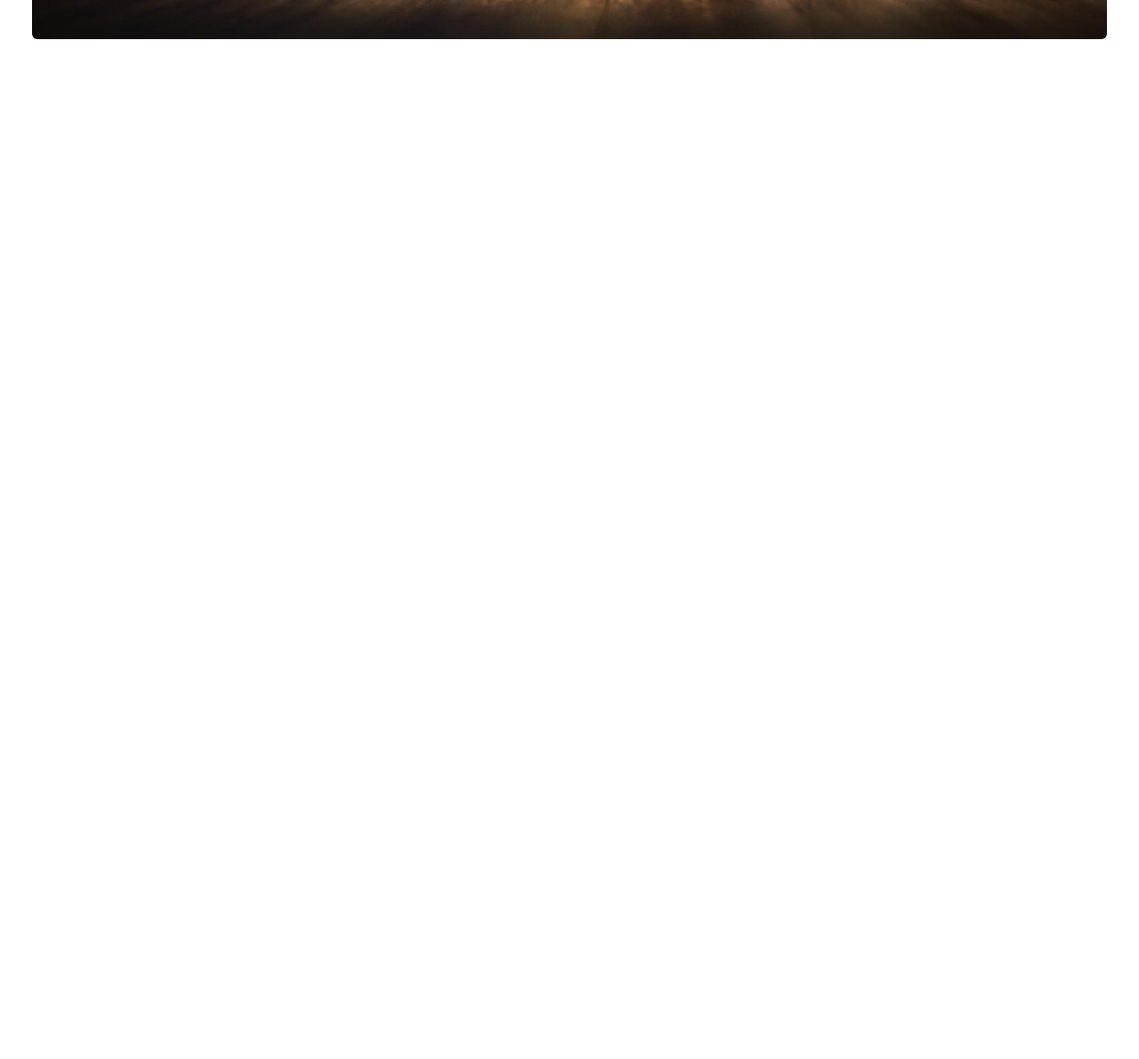
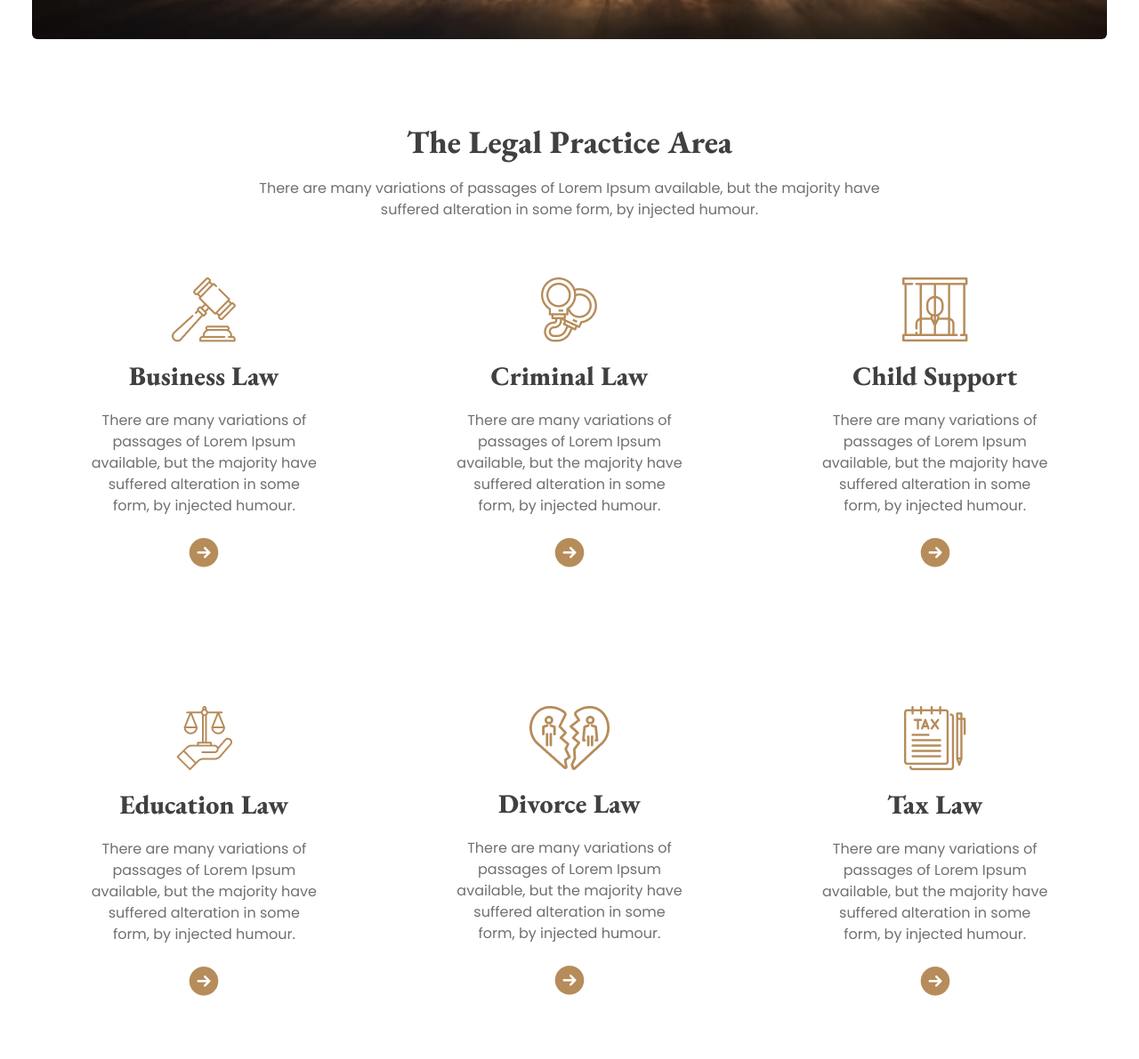
Before and after one commit to FahimHasan683031/legal-solution, a plain HTML site: page index.html in a window 1280 px wide. Shown: the part 580-1771 px from the top of the page at 89% size. Before the commit the page ends 800 px from the top, so only its background shows below. Drawn offline with nearby package versions, Linux system fonts and the light colour scheme.

Commit message:
legal practice section add

```diff
--- a/index.html
+++ b/index.html
@@ -91,6 +91,65 @@
               </div>
             </div>
           </div>
+
+         <!-- legal practice area section -->
+         <section class="my-24 text-center">
+            <h1 class="text-4xl text-[#414040] my-5">The Legal Practice Area</h1>
+            <p class="text-base text-[#707070]">There are many variations of passages of Lorem Ipsum available, but the majority have <br> suffered alteration in some form, by injected humour.</p>
+            <div class="grid grid-cols-1 md:grid-cols-2 lg:grid-cols-3 gap-6">
+                <!-- card1 -->
+                <div class=" text-center p-16">
+                    <img class="mx-auto" src="images/business.png" alt="">
+                    <h2 class="text-3xl text-[#414040] my-5">Business Law</h2>
+                    <p class="text-base text-[#707070]">There are many variations of passages of Lorem Ipsum available, but the majority have suffered alteration in some form, by injected humour.</p>
+                    <img class="mx-auto mt-5" src="images/Frame.png" alt="">
+                </div>
+
+                <!-- card2 -->
+                <div class=" text-center p-16">
+                    <img class="mx-auto" src="images/criminal.png" alt="">
+                    <h2 class="text-3xl text-[#414040] my-5">Criminal Law</h2>
+                    <p class="text-base text-[#707070]">There are many variations of passages of Lorem Ipsum available, but the majority have suffered alteration in some form, by injected humour.</p>
+                    <img class="mx-auto mt-5" src="images/Frame.png" alt="">
+                </div>
+
+                <!-- card3 -->
+                <div class=" text-center p-16">
+                    <img class="mx-auto" src="images/child.png" alt="">
+                    <h2 class="text-3xl text-[#414040] my-5">Child Support</h2>
+                    <p class="text-base text-[#707070]">There are many variations of passages of Lorem Ipsum available, but the majority have suffered alteration in some form, by injected humour.</p>
+                    <img class="mx-auto mt-5" src="images/Frame.png" alt="">
+                </div>
+
+                <!-- card4 -->
+                <div class=" text-center p-16">
+                    <img class="mx-auto" src="images/education.png" alt="">
+                    <h2 class="text-3xl text-[#414040] my-5">Education Law</h2>
+                    <p class="text-base text-[#707070]">There are many variations of passages of Lorem Ipsum available, but the majority have suffered alteration in some form, by injected humour.</p>
+                    <img class="mx-auto mt-5" src="images/Frame.png" alt="">
+                </div>
+
+                <!-- card5 -->
+                <div class=" text-center p-16">
+                    <img class="mx-auto" src="images/divorce.png" alt="">
+                    <h2 class="text-3xl text-[#414040] my-5">Divorce Law</h2>
+                    <p class="text-base text-[#707070]">There are many variations of passages of Lorem Ipsum available, but the majority have suffered alteration in some form, by injected humour.</p>
+                    <img class="mx-auto mt-5" src="images/Frame.png" alt="">
+                </div>
+
+                <!-- card6 -->
+                <div class=" text-center p-16">
+                    <img class="mx-auto" src="images/tax.png" alt="">
+                    <h2 class="text-3xl text-[#414040] my-5">Tax Law</h2>
+                    <p class="text-base text-[#707070]">There are many variations of passages of Lorem Ipsum available, but the majority have suffered alteration in some form, by injected humour.</p>
+                    <img class="mx-auto mt-5" src="images/Frame.png" alt="">
+                </div>
+
+            </div>
+         </section>
+
+
+
     </main>
     <footer></footer>
 </body>
```
